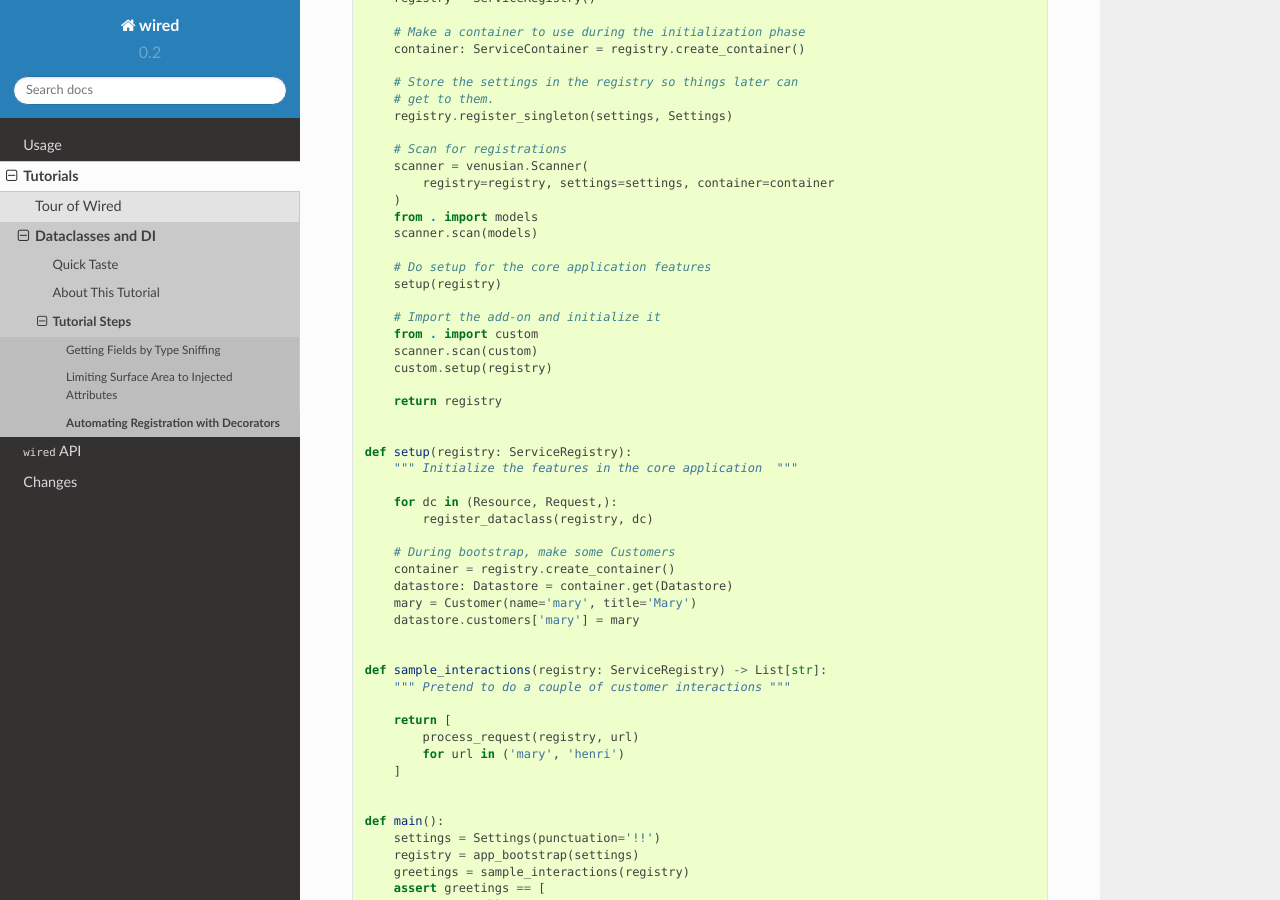
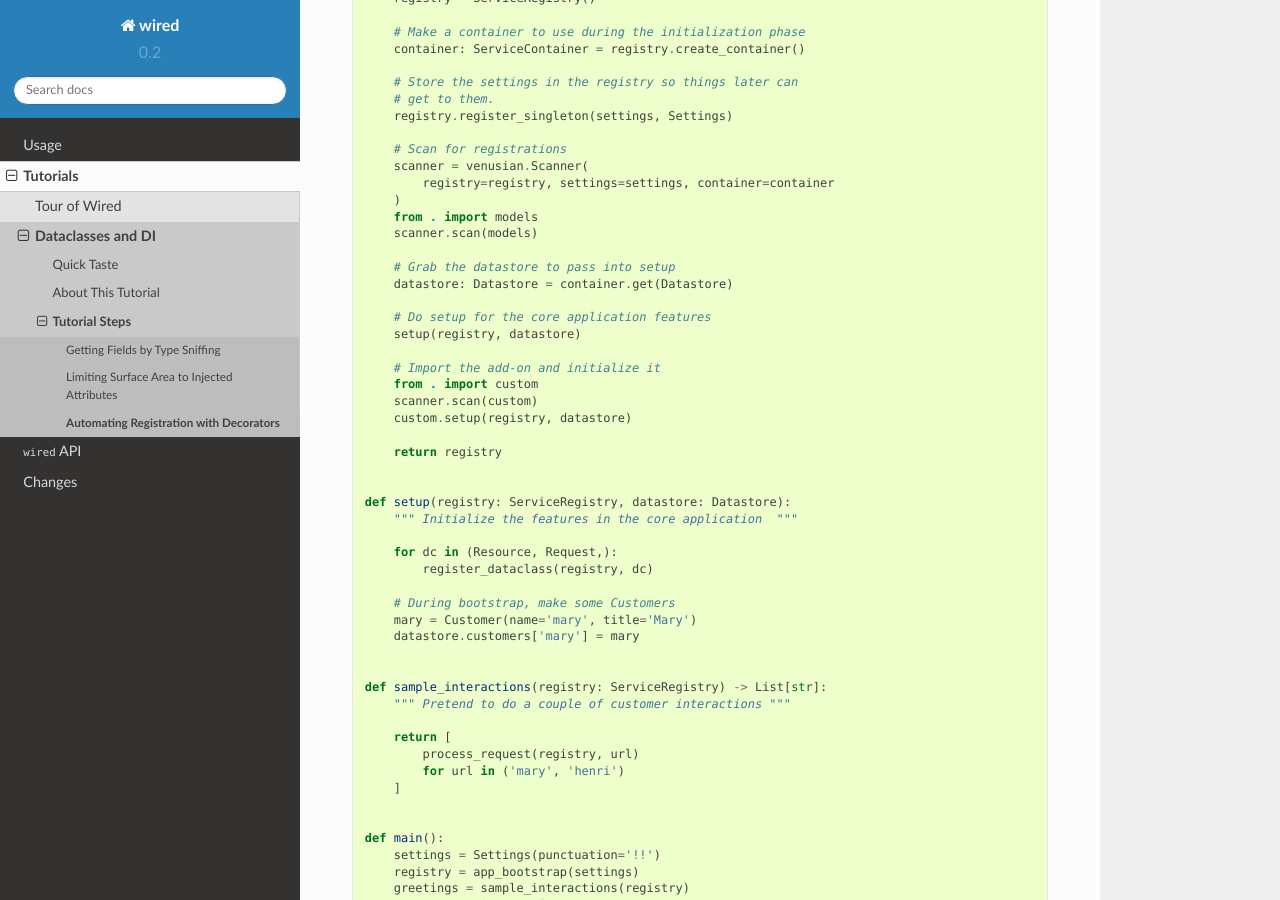
Before and after one commit to mmerickel/wired, a Sphinx documentation site: the page built from docs/tutorials/dcdi/decorators/index.rst, in a window 1280 px wide and 900 px high, scrolled down 1339 px. Built offline with Sphinx 7.4.7 and the Read the Docs theme 2.0.0, drawn with Linux system fonts in a browser that asks for light colours; some of the changed text lies outside the part shown.

Commit message:
Change the example to Michael's suggestion of passing datastore to the setup.

```diff
--- a/docs/tutorials/dcdi/attributes/__init__.py
+++ b/docs/tutorials/dcdi/attributes/__init__.py
@@ -38,22 +38,22 @@ def app_bootstrap(settings: Settings) -> ServiceRegistry:
     # get to them.
     registry.register_singleton(settings, Settings)
 
+    # Make and register the Datastore singleton
+    datastore = Datastore()
+    registry.register_singleton(datastore, Datastore)
+
     # Do setup for the core application features
-    setup(registry)
+    setup(registry, datastore)
 
     # Import the add-on and initialize it
     from .custom import setup as addon_setup
-    addon_setup(registry)
+    addon_setup(registry, datastore)
 
     return registry
 
 
-def setup(registry: ServiceRegistry):
+def setup(registry: ServiceRegistry, datastore: Datastore):
     """ Initialize the features in the core application  """
-
-    # Make and register the Datastore singleton
-    datastore = Datastore()
-    registry.register_singleton(datastore, Datastore)
 
     for dc in (Resource, Request, Greeter, View,):
         register_dataclass(registry, dc)
--- a/docs/tutorials/dcdi/attributes/custom.py
+++ b/docs/tutorials/dcdi/attributes/custom.py
@@ -25,15 +25,13 @@ class FrenchGreeter(Greeter):
     greeting: str = 'Bonjour'
 
 
-def setup(registry: ServiceRegistry):
+def setup(registry: ServiceRegistry, datastore: Datastore):
     register_dataclass(
         registry,
         FrenchGreeter, Greeter,
         context=FrenchCustomer
     )
 
-    # Grab the Datastore and add a FrenchCustomer
-    container = registry.create_container()
-    datastore: Datastore = container.get(Datastore)
+    # Add a FrenchCustomer to the datastore
     henri = FrenchCustomer(name='henri', title='Henri')
     datastore.customers['henri'] = henri
--- a/docs/tutorials/dcdi/decorators/__init__.py
+++ b/docs/tutorials/dcdi/decorators/__init__.py
@@ -24,8 +24,8 @@ Simple wired application:
 from typing import List
 
 import venusian
+
 from wired import ServiceRegistry, ServiceContainer
-
 from .models import (
     Customer, Datastore, Greeter, Resource, Request, Settings, Url, View
 )
@@ -52,26 +52,27 @@ def app_bootstrap(settings: Settings) -> ServiceRegistry:
     from . import models
     scanner.scan(models)
 
+    # Grab the datastore to pass into setup
+    datastore: Datastore = container.get(Datastore)
+
     # Do setup for the core application features
-    setup(registry)
+    setup(registry, datastore)
 
     # Import the add-on and initialize it
     from . import custom
     scanner.scan(custom)
-    custom.setup(registry)
+    custom.setup(registry, datastore)
 
     return registry
 
 
-def setup(registry: ServiceRegistry):
+def setup(registry: ServiceRegistry, datastore: Datastore):
     """ Initialize the features in the core application  """
 
     for dc in (Resource, Request,):
         register_dataclass(registry, dc)
 
     # During bootstrap, make some Customers
-    container = registry.create_container()
-    datastore: Datastore = container.get(Datastore)
     mary = Customer(name='mary', title='Mary')
     datastore.customers['mary'] = mary
 
--- a/docs/tutorials/dcdi/decorators/custom.py
+++ b/docs/tutorials/dcdi/decorators/custom.py
@@ -41,9 +41,7 @@ class FrenchView:
         return f'{self.url} and FrenchView: {self.greeting} {self.customer_title} {self.settings.punctuation}'
 
 
-def setup(registry: ServiceRegistry):
+def setup(registry: ServiceRegistry, datastore: Datastore):
     # Grab the Datastore and add a FrenchCustomer
-    container = registry.create_container()
-    datastore: Datastore = container.get(Datastore)
     henri = FrenchCustomer(name='henri', title='Henri')
     datastore.customers['henri'] = henri
--- a/docs/tutorials/dcdi/sniffing/__init__.py
+++ b/docs/tutorials/dcdi/sniffing/__init__.py
@@ -40,22 +40,22 @@ def app_bootstrap(settings: Settings) -> ServiceRegistry:
     # get to them.
     registry.register_singleton(settings, Settings)
 
+    # Make and register the Datastore singleton
+    datastore = Datastore()
+    registry.register_singleton(datastore, Datastore)
+
     # Do setup for the core application features
-    setup(registry)
+    setup(registry, datastore)
 
     # Import the add-on and initialize it
     from .custom import setup as addon_setup
-    addon_setup(registry)
+    addon_setup(registry, datastore)
 
     return registry
 
 
-def setup(registry: ServiceRegistry):
+def setup(registry: ServiceRegistry, datastore: Datastore):
     """ Initialize the features in the core application  """
-
-    # Make and register the Datastore singleton
-    datastore = Datastore()
-    registry.register_singleton(datastore, Datastore)
 
     # Register factories
     for target in (Resource, Request, View):
--- a/docs/tutorials/dcdi/sniffing/custom.py
+++ b/docs/tutorials/dcdi/sniffing/custom.py
@@ -25,15 +25,13 @@ class FrenchGreeter(Greeter):
     greeting: str = 'Bonjour'
 
 
-def setup(registry: ServiceRegistry):
+def setup(registry: ServiceRegistry, datastore: Datastore):
     register_dataclass(
         registry,
         FrenchGreeter, Greeter,
         context=FrenchCustomer
     )
 
-    # Grab the Datastore and add a FrenchCustomer
-    container = registry.create_container()
-    datastore: Datastore = container.get(Datastore)
+    # Add a FrenchCustomer to the datastore
     henri = FrenchCustomer(name='henri', title='Henri')
     datastore.customers['henri'] = henri
--- a/docs/tutorials/dcdi/sniffing/index.rst
+++ b/docs/tutorials/dcdi/sniffing/index.rst
@@ -31,7 +31,7 @@ Along the way, we did some refactoring:
 
 - We make the settings available in the container as a singleton
 
-- We then drop them from the add-ons "setup" protocol, since add-ons can get the settings from the container if they want them
+- We then drop them from the add-ons "setup" protocol, since add-ons can get the settings from the registry if they want them
 
 - Moved some framework-y parts to a ``utils.py`` file, so that ``__init__.py`` is easier to reason about
 
```
